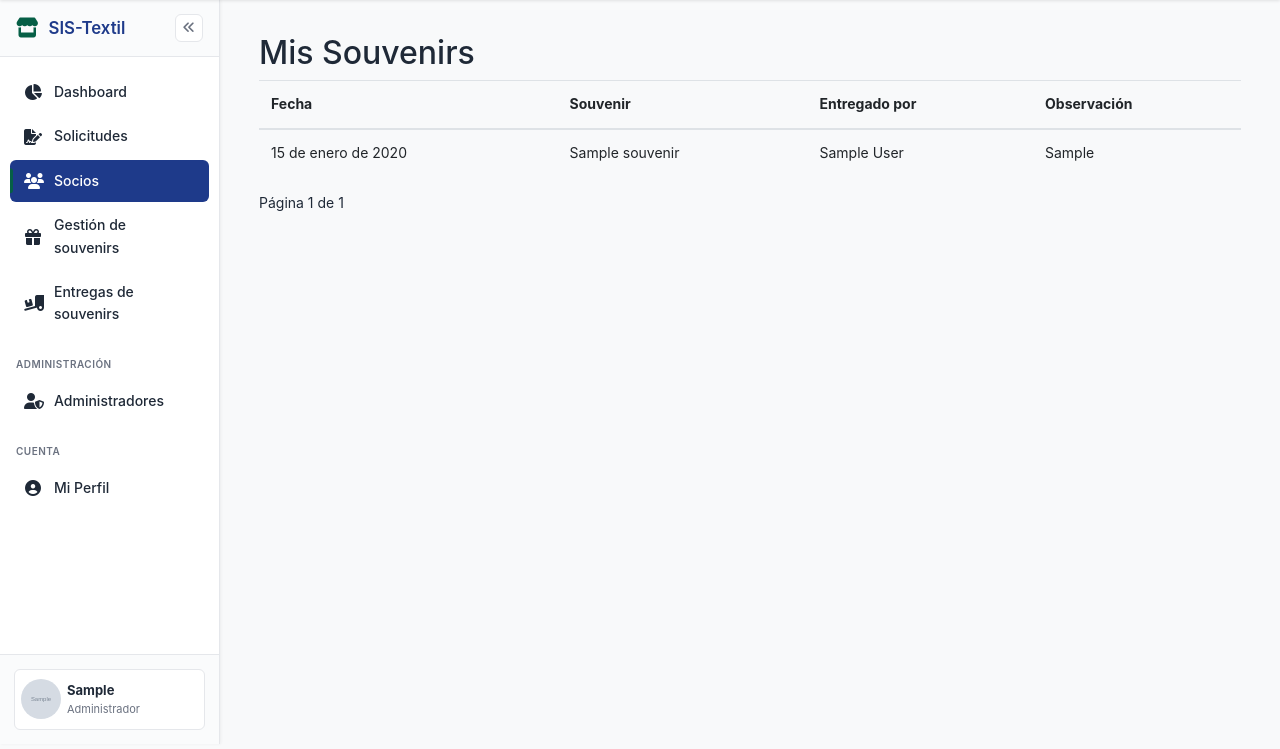
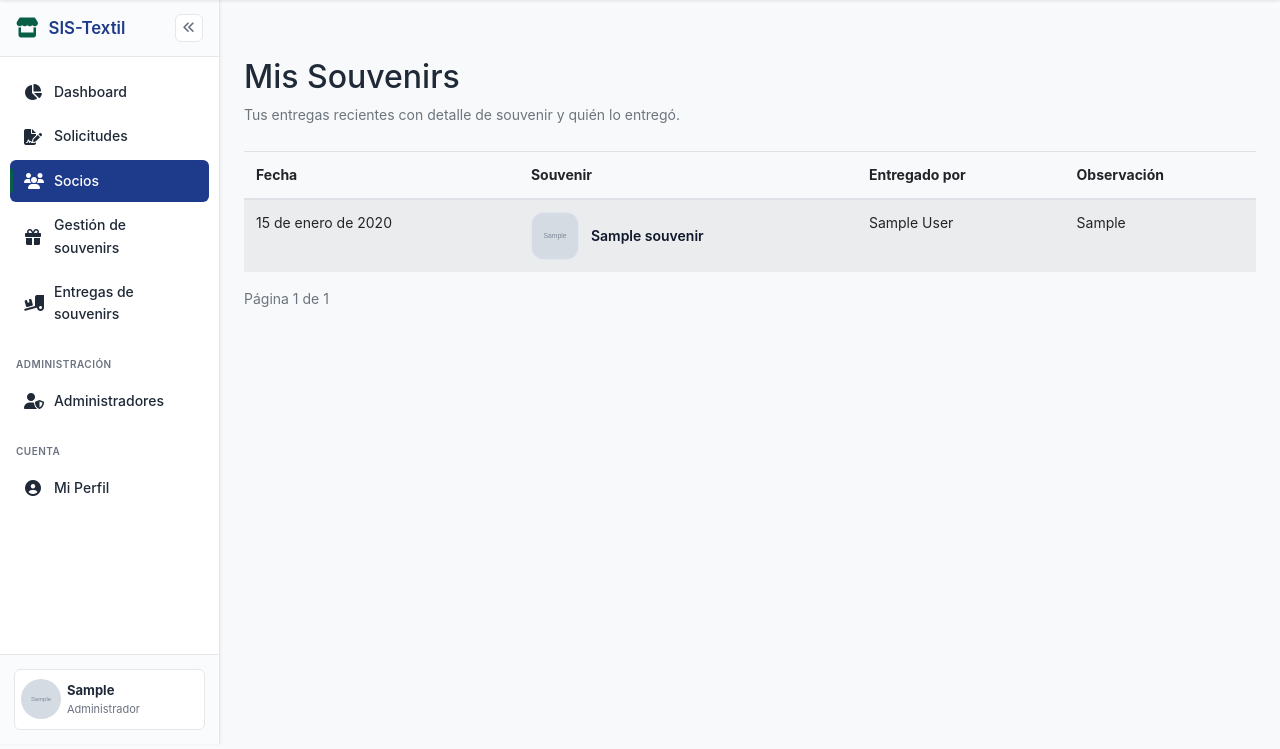
Before and after one commit to Guilder23/Sistema-ClubAmigosOruro, a Django app: page /socios/mis_souvenirs/ in a window 1280 px wide. Shown: the part 56-805 px from the top of the page. Run offline with Django 4.2, Linux system fonts and the light colour scheme; a user stored in the database is signed in; tables that the repository leaves empty hold one stand-in row (values such as "Sample post"); grey boxes marked "Sample" are stand-in pictures; some libraries are stand-ins or nearby versions.

Commit message:
Mejorando perfil y mis souvenirs

```diff
--- a/templates/socios/mis_souvenirs.html
+++ b/templates/socios/mis_souvenirs.html
@@ -1,22 +1,92 @@
 {% extends 'base/base.html' %}
+{% load static %}
+
+{% block estilos_extra %}
+<style>
+.mis-souvenirs-wrapper {
+  max-width: 1080px;
+  margin: 0 auto;
+  padding: 1.5rem 0;
+}
+.mis-souvenirs-table .souvenir-cell {
+  display: flex;
+  align-items: center;
+  gap: 0.75rem;
+}
+.mis-souvenirs-table .souvenir-thumb-min {
+  width: 48px;
+  height: 48px;
+  object-fit: cover;
+  border-radius: 0.75rem;
+  border: 1px solid #e2e8f0;
+  background: #f8fafc;
+}
+.mis-souvenirs-table .souvenir-name {
+  font-weight: 600;
+  color: #0f172a;
+}
+</style>
+{% endblock %}
+
 {% block contenido %}
-<div class="container">
+<div class="mis-souvenirs-wrapper">
+  <div class="d-flex justify-content-between align-items-center mb-4">
+    <div>
       <h2>Mis Souvenirs</h2>
-  <table class="table">
-    <thead><tr><th>Fecha</th><th>Souvenir</th><th>Entregado por</th><th>Observación</th></tr></thead>
+      <p class="text-muted mb-0">Tus entregas recientes con detalle de souvenir y quién lo entregó.</p>
+    </div>
+  </div>
+  <div class="table-responsive mis-souvenirs-table">
+    <table class="table table-striped mb-0">
+      <thead>
+        <tr>
+          <th>Fecha</th>
+          <th>Souvenir</th>
+          <th>Entregado por</th>
+          <th>Observación</th>
+        </tr>
+      </thead>
       <tbody>
         {% for e in page_obj.object_list %}
         <tr>
-        <td>{{ e.fecha_entrega }}</td>
-        <td>{% if e.souvenir %}{{ e.souvenir.nombre }}{% else %}-{% endif %}</td>
-        <td>{% if e.entregado_por %}{{ e.entregado_por.get_full_name }}{% else %}-{% endif %}</td>
-        <td>{{ e.observacion }}</td>
+          <td>{{ e.fecha_entrega|date:'j \d\e F \d\e Y' }}</td>
+          <td>
+            {% if e.souvenir %}
+            <div class="souvenir-cell">
+              {% if e.souvenir.imagen %}
+              <img src="{{ e.souvenir.imagen.url }}" alt="{{ e.souvenir.nombre }}" class="souvenir-thumb-min">
+              {% endif %}
+              <span class="souvenir-name">{{ e.souvenir.nombre }}</span>
+            </div>
+            {% else %}
+            -
+            {% endif %}
+          </td>
+          <td>
+            {% if e.entregado_por %}
+              {% if e.entregado_por.get_full_name %}
+                {{ e.entregado_por.get_full_name }}
+              {% else %}
+                {{ e.entregado_por.username }}
+              {% endif %}
+            {% else %}
+              -
+            {% endif %}
+          </td>
+          <td>{{ e.observacion|default:'Sin observación' }}</td>
         </tr>
         {% endfor %}
       </tbody>
     </table>
-  {% if page_obj.has_previous %}<a href="?page={{ page_obj.previous_page_number }}">Anterior</a>{% endif %}
-  <span> Página {{ page_obj.number }} de {{ page_obj.paginator.num_pages }} </span>
-  {% if page_obj.has_next %}<a href="?page={{ page_obj.next_page_number }}">Siguiente</a>{% endif %}
+  </div>
+  <div class="d-flex align-items-center gap-2 mt-3">
+    {% if page_obj.has_previous %}
+      <a class="btn btn-sm btn-secondary" href="?page={{ page_obj.previous_page_number }}">Anterior</a>
+    {% endif %}
+    <span class="text-muted">Página {{ page_obj.number }} de {{ page_obj.paginator.num_pages }}</span>
+    {% if page_obj.has_next %}
+      <a class="btn btn-sm btn-secondary" href="?page={{ page_obj.next_page_number }}">Siguiente</a>
+    {% endif %}
+  </div>
 </div>
 {% endblock %}
```
Also changed, not shown: static/css/socios/perfil.css (+7 -0 lines). Lines whose indentation alone changed are shown as unchanged.
